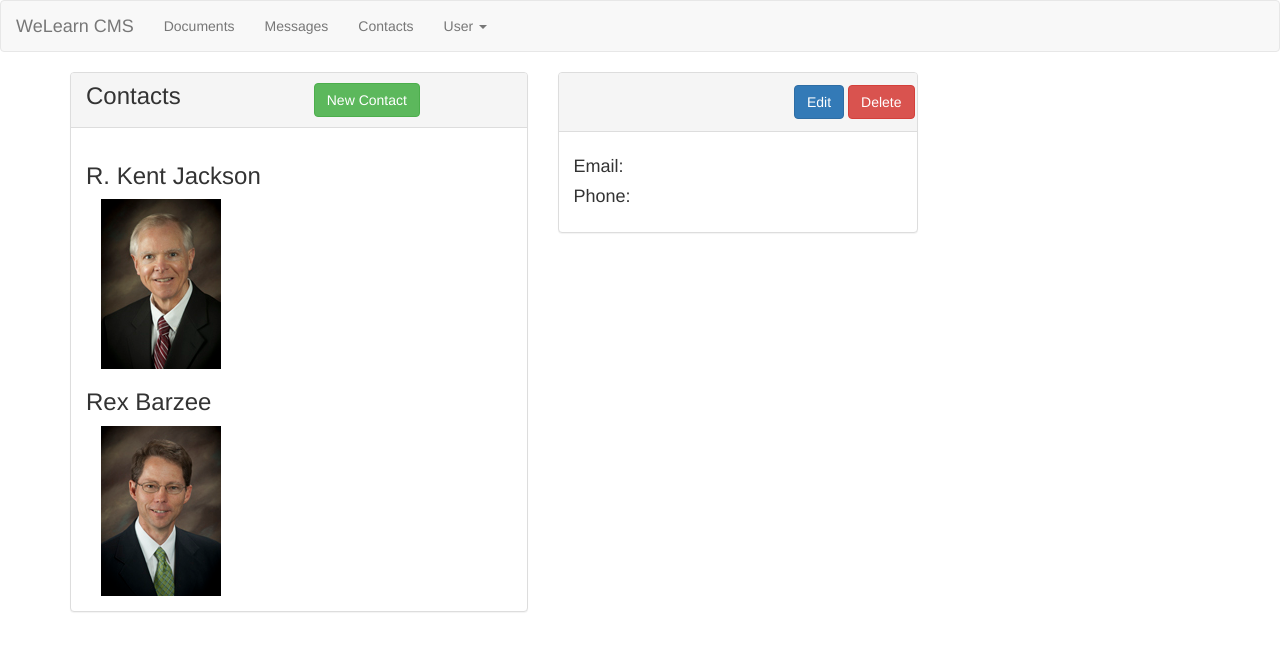
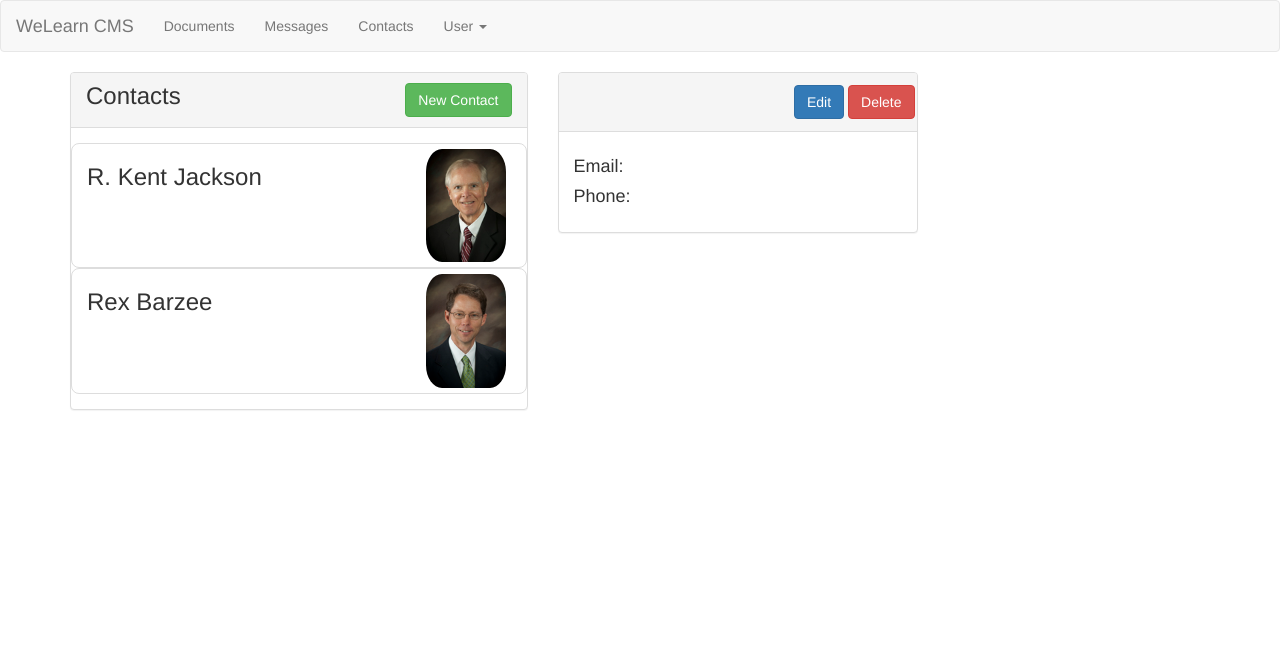
Before and after one commit to EmilyBark3r/cms, an Angular app: page / in a window 1280 px wide. Shown: the top 650 px of the page. Built offline with nearby package versions, Linux system fonts and the light colour scheme.

Commit message:
contacts list css done and working correctly

```diff
--- a/src/app/contacts/contact-detail/contact-detail.component.html
+++ b/src/app/contacts/contact-detail/contact-detail.component.html
@@ -2,8 +2,8 @@
   <div class="panel-heading">
     <div class="row">
       <div class="col-xs-6">
-        <h1 class="panel-title text-left"></h1>
-        <img src="" alt="" class="contact-image">
+        <!-- <h1 class="panel-title text-left">{{ contact.name }}</h1> -->
+        <!-- <img [src]="contact.imageUrl" alt="Image" class="contact-image"> -->
       </div>
       <div class="col text-right">
         <button class="btn btn-primary">Edit</button>
--- a/src/app/contacts/contact-list/contact-list.component.css
+++ b/src/app/contacts/contact-list/contact-list.component.css
@@ -1,3 +1,14 @@
 .panel-title {
-    font-size: 24px;
+  font-size: 24px;
 }
+
+.contact-item {
+    border: 1px solid #ddd;
+    border-radius: 8px;
+}
+
+.contact-image {
+    border-radius: 20%;
+    width: 8rem;
+    margin: 5px;
+}
--- a/src/app/contacts/contact-list/contact-list.component.html
+++ b/src/app/contacts/contact-list/contact-list.component.html
@@ -4,7 +4,7 @@
         <div class="col-xs-6">
           <h1 class="panel-title text-left">Contacts</h1>
         </div>
-      <div class="col-xs-6">
+        <div class="col-xs-6 text-right">
           <button class="btn btn-success">New Contact</button>
         </div>
       </div>
@@ -12,11 +12,11 @@
     <div class="panel-body">
       <div *ngFor="let contact of contacts" class="row contact-item">
         <div class="col-xs-6">
-        <h3>{{contact.name}}</h3>
+          <h3>{{ contact.name }}</h3>
+        </div>
         <div class="col-xs-6 text-right">
-          <img src="{{contact.imageUrl}}" alt="">
+          <img [src]="contact.imageUrl" alt="Image of {{ contact.name }}" class="contact-image">
         </div>
       </div>
     </div>
   </div>
-</div>
```
Lines whose indentation alone changed are shown as unchanged.
